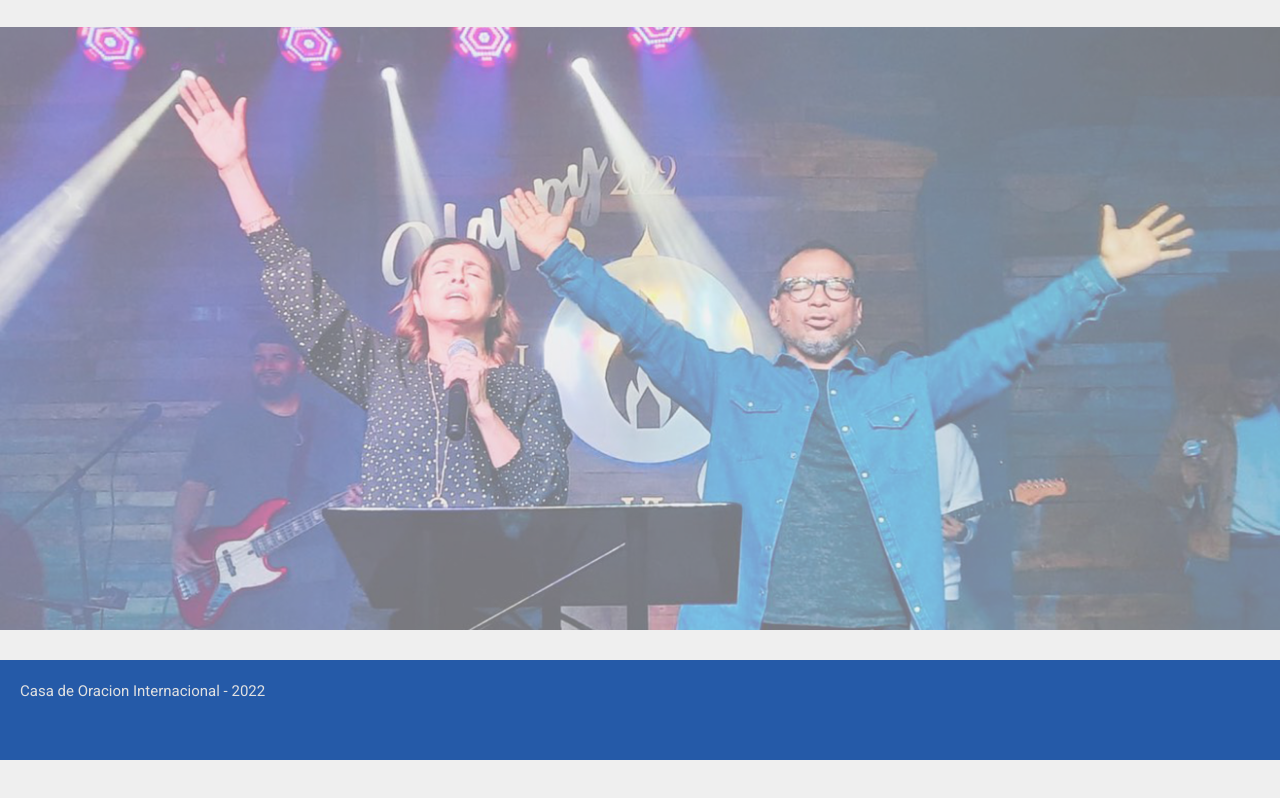
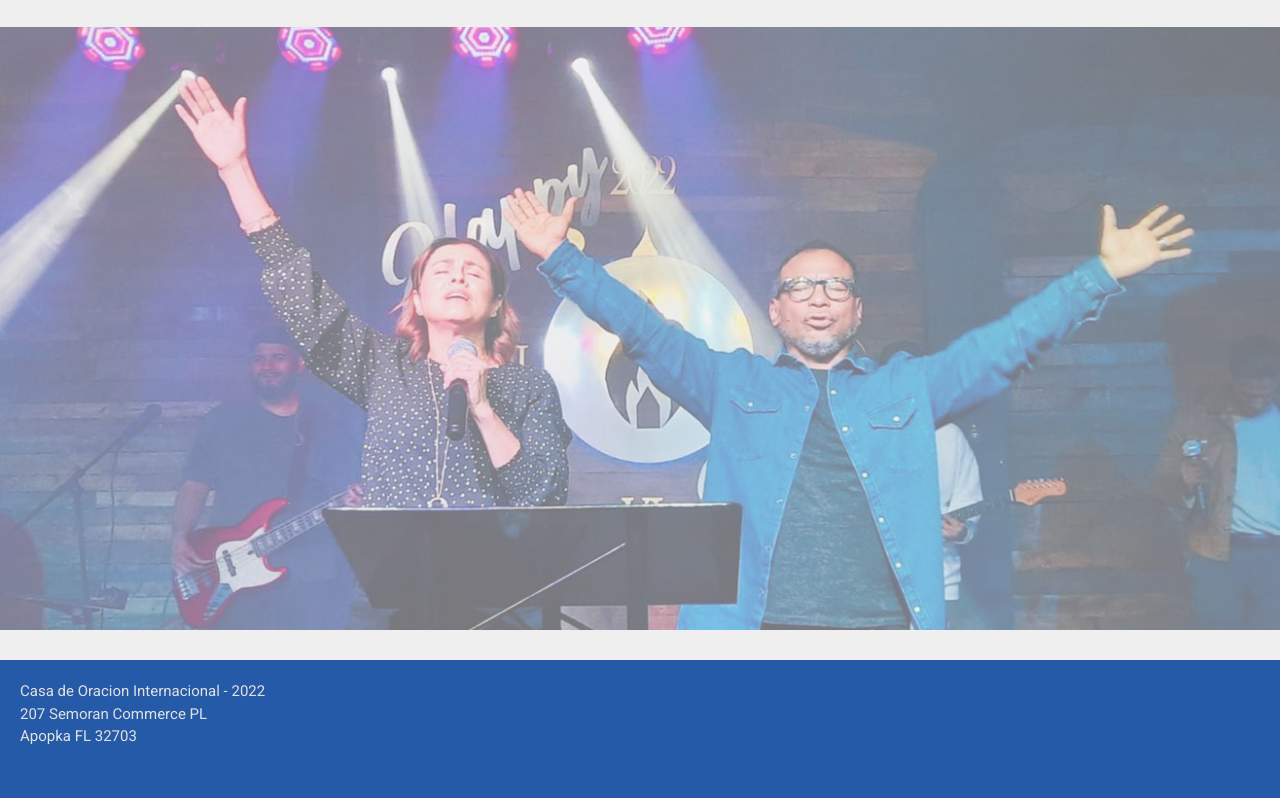
Before and after one commit to Rubenjose2/bootstrap_boilplate, a website: page index.html in a window 1280 px wide. Shown: the part 1504-2302 px from the top of the page. Before the commit the page ends 2264 px from the top, so only its background shows below. Drawn offline with nearby package versions, Linux system fonts and the light colour scheme.

Commit message:
style correction

```diff
--- a/css/style.css
+++ b/css/style.css
@@ -168,7 +168,7 @@ body {
     margin-top: 30px;
     font-size: 15px;
     background-color: #255aa8;
-    height: 100px;
+    height: 150px;
     color: #e1e1e1;
 }
 
--- a/index.html
+++ b/index.html
@@ -185,7 +185,9 @@
 <footer>
   <div class="footer-container">
     <div class="footer-container__text">
-      Casa de Oracion Internacional - 2022
+      Casa de Oracion Internacional - 2022 <br>
+      207 Semoran Commerce PL <br>
+      Apopka FL 32703 <br>
     </div>
 
   </div>
```
